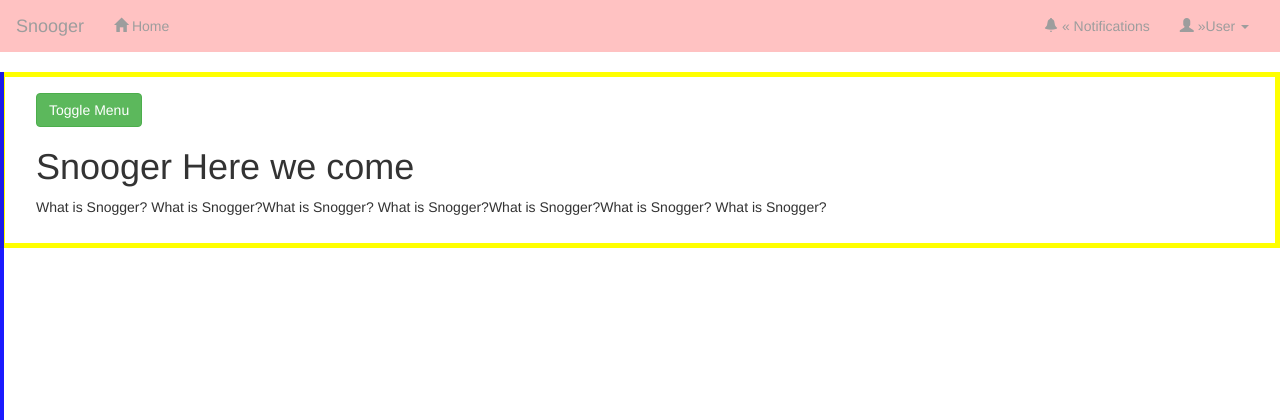
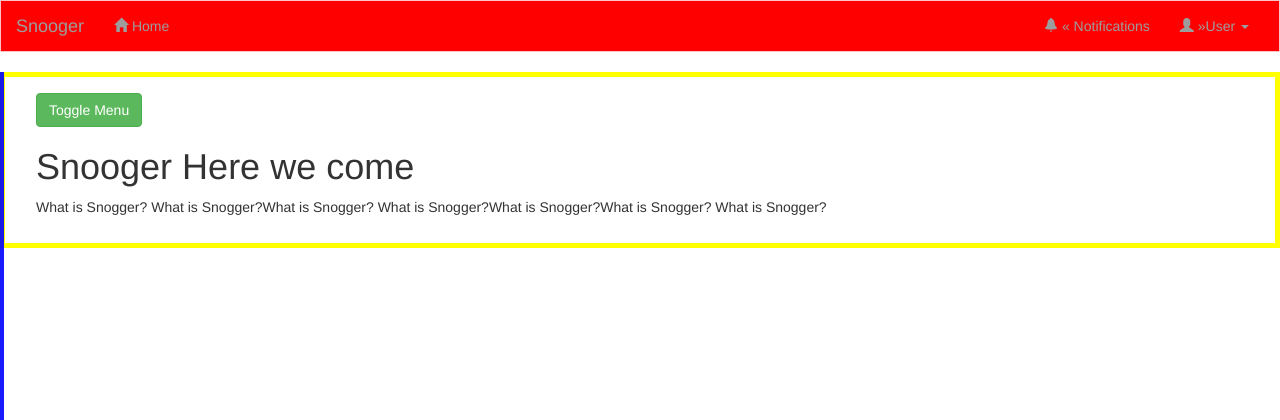
Before and after one commit to SidneyMachara/snooger, a Django app: page /dateme/ in a window 1280 px wide. Shown: the top 420 px of the page. Run offline with Django 3.2, Linux system fonts and the light colour scheme; some libraries are stand-ins or nearby versions.

Commit message:
Found how to edit bootstrap class

```diff
--- a/date_me/static/style.css
+++ b/date_me/static/style.css
@@ -55,4 +55,11 @@
 
 .sidebar-nav li a:hover{
     background: #16A085;
+
+
 }
+
+.navbar.navbar-inverse{
+    background-color: red;
+
+}
--- a/date_me/templates/dateme/base.html
+++ b/date_me/templates/dateme/base.html
@@ -4,7 +4,10 @@
     <meta charset="UTF-8">
     <!-- Set the page to the width of the device and set the zoon level -->
     <meta name="viewport" content="width = device-width, initial-scale = 1">
+
+    <!--Loads the static files-->
     {% load staticfiles%}
+
     <!-- Latest compiled and minified CSS -->
     <link rel="stylesheet" href="https://maxcdn.bootstrapcdn.com/bootstrap/3.3.7/css/bootstrap.min.css" >
     <link href='https://fonts.googleapis.com/css?family=Satisfy' rel="stylesheet" type="text/css">
```
